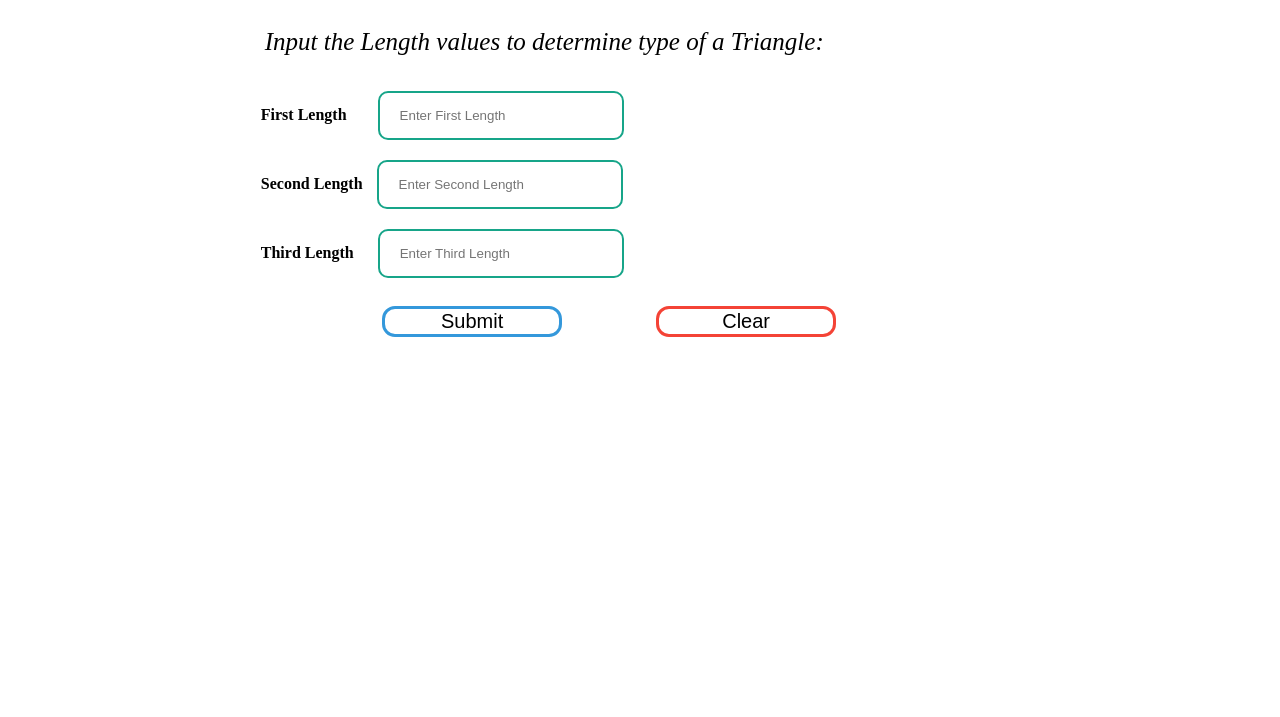
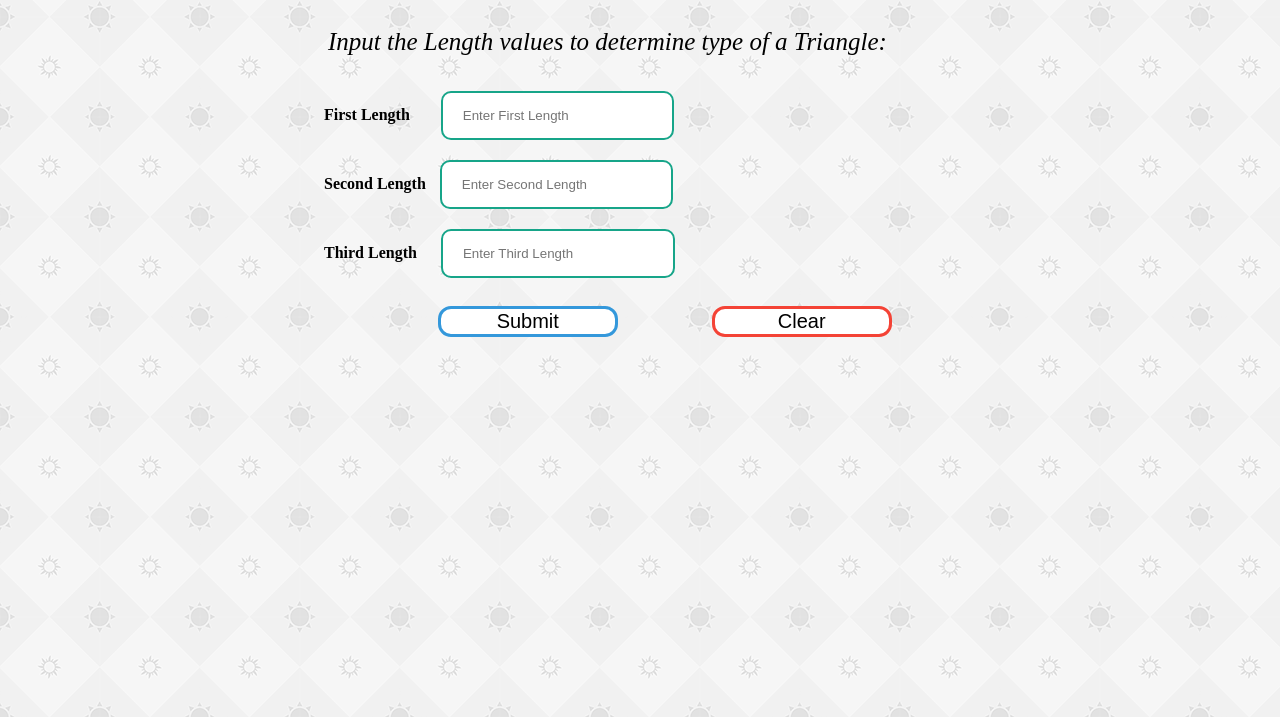
Before and after one commit to Antavio/Triangle-Tracker, a plain HTML site: page index.html in a window 1280 px wide. Shown: the part 83-800 px from the top of the page. Drawn offline with Linux system fonts and the light colour scheme.

Commit message:
Added a background image to the homepage.

```diff
--- a/css/styles.css
+++ b/css/styles.css
@@ -1,3 +1,6 @@
+body {
+  background-image: url(../images/sun-pattern.png);
+}
 h2 {
   text-align: center;
   font-family: fantasy;
@@ -29,7 +32,7 @@ input[type = text]:focus {
   margin-left: 20px;
 }
 #inputForm{
-  margin-left: 20%;
+  margin-left: 25%;
 }
 .button {
   background-color: white;
```
Also changed, not shown: images/Tracker.jpg (deleted), images/Triangle.jpg (deleted), images/sun-pattern.png (added).
